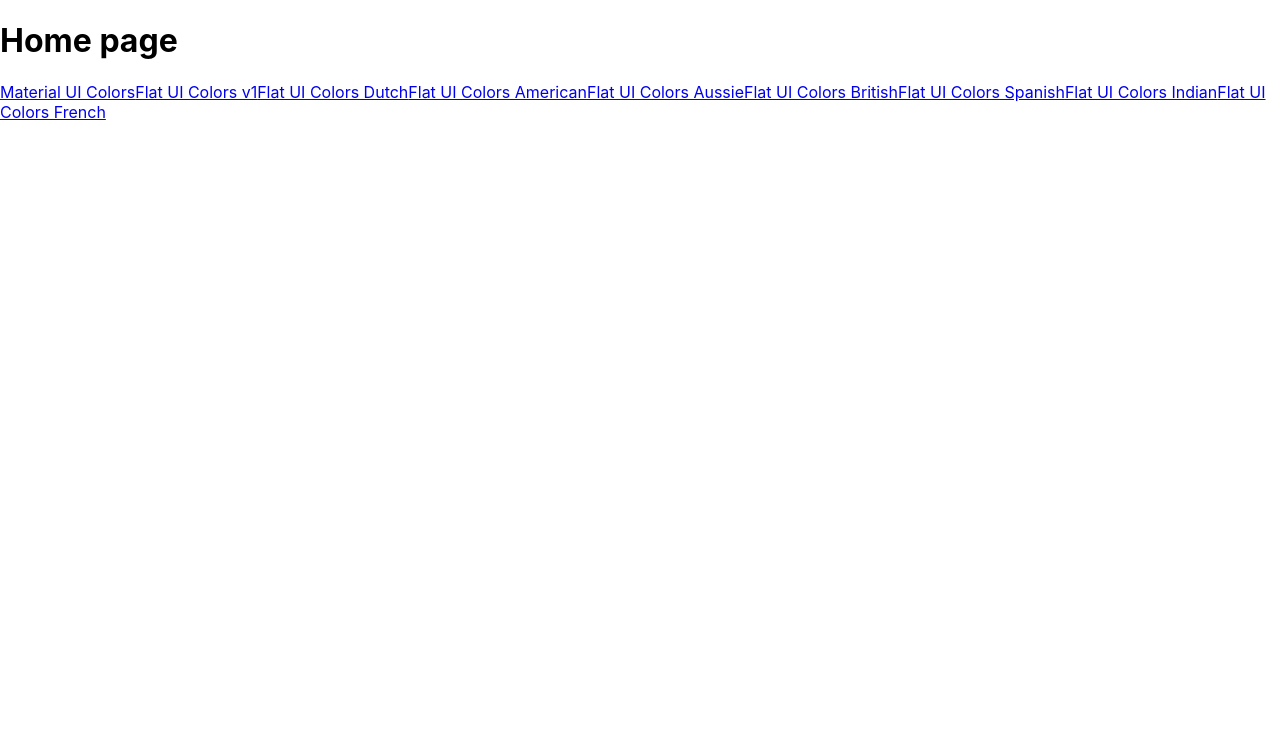
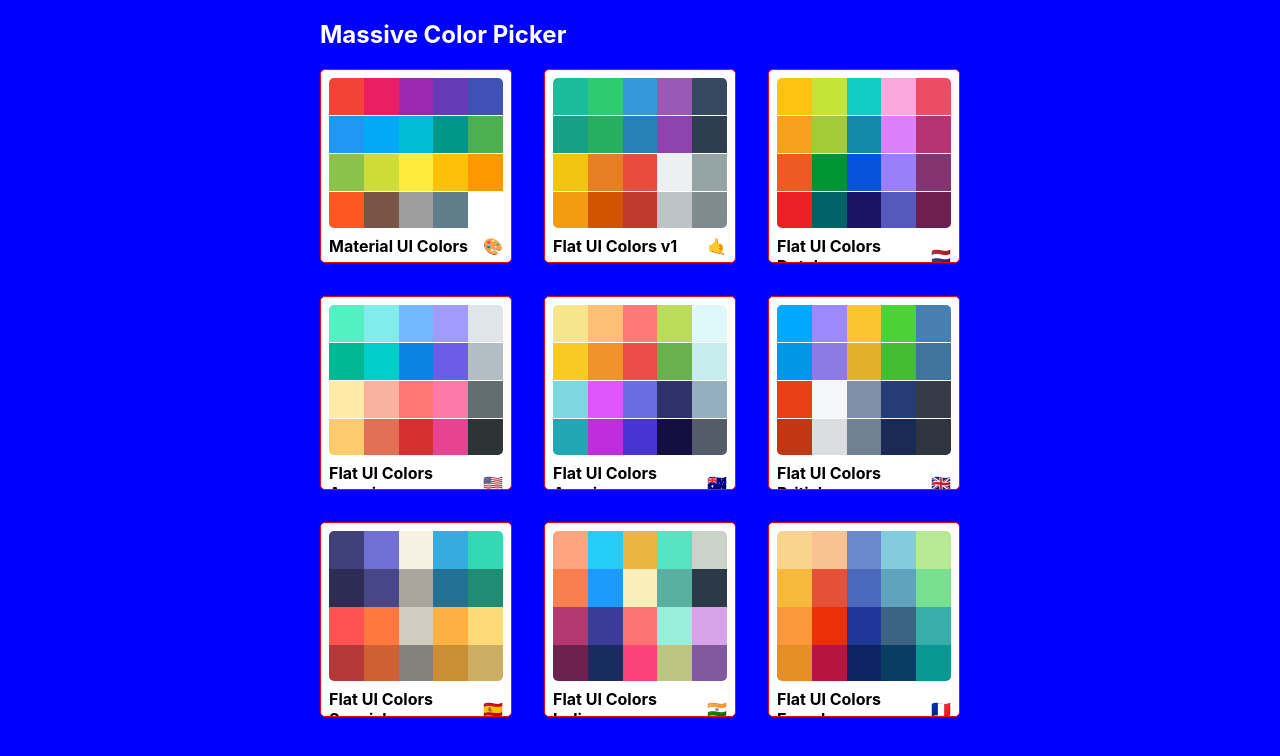
Before and after one commit to ricenoddle/massive-color, a React (Create React App) app: page / in a window 1280 px wide. Shown: the top 756 px of the page. Built offline with nearby package versions, Linux system fonts and the light colour scheme.

Commit message:
Finish styling MiniPalette and PaletteList
withStyles

```diff
--- a/package.json
+++ b/package.json
@@ -5,6 +5,7 @@
   "dependencies": {
     "@material-ui/core": "^4.7.1",
     "@material-ui/icons": "^4.5.1",
+    "@material-ui/styles": "^4.7.1",
     "chroma-js": "^2.1.0",
     "rc-slider": "^8.7.1",
     "react": "^16.12.0",
--- a/src/App.js
+++ b/src/App.js
@@ -19,9 +19,6 @@
         />
         <Route render={() => <h1>404 Not Found! </h1>}/>
       </Switch>
-      // <div>
-      //   <Palette palette={generatePalette(seedColors[4])}/>
-      // </div>
     );
   }
 }
--- /dev/null
+++ b/src/MiniPalette.js
@@ -0,0 +1,64 @@
+import React from 'react';
+import {withStyles} from '@material-ui/styles';
+
+const styles = {
+    root: {
+        backgroundColor: "white",
+        border: "1px solid red",
+        borderRadius: "5px",
+        padding: "0.5rem",
+        position: "relative",
+        overflow: "hidden",
+        "&:hover": {
+            cursor: "pointer"
+        }
+    },
+    colors: {
+        height: "150px",
+        width: "100%",
+        borderRadius: "5px",
+        overflow: "hidden"
+    },
+    title: {
+        display: "flex",
+        justifyContent: "space-between",
+        alignItems: "center",
+        margin: "0",
+        color: "black",
+        paddingTop: "0.5rem",
+        fontSize: "1rem",
+        position: "relative"
+    },
+    emoji: {
+        fontSize: "1.5rem"
+    },
+    miniColor: {
+        height: "25%",
+        width: "20%",
+        display: "inline-block",
+        margin: "0 auto",
+        position: "relative",
+        marginBottom: "-3.5px"
+    }
+}
+
+function MiniPalette(props){
+    const {classes, paletteName, emoji, colors} = props;
+    const miniColorBoxes = colors.map(color => (
+        <div key={color.name} className={classes.miniColor} style={{backgroundColor: color.color}}></div>
+    ));
+
+    return (
+        <div className={classes.root}>
+            <div className={classes.colors}>
+                {miniColorBoxes}
+            </div>
+            <h5 className={classes.title}>
+                {paletteName}
+                <span className="classes.emoji">{emoji}</span>
+            </h5>
+        </div>
+    )
+}
+
+export default withStyles(styles)(MiniPalette);
--- a/src/PaletteList.js
+++ b/src/PaletteList.js
@@ -1,18 +1,57 @@
 import React, {Component} from 'react';
-import { Link } from 'react-router-dom';
+import MiniPalette from './MiniPalette';
+import {withStyles} from '@material-ui/styles';
+
+// import { Link } from 'react-router-dom';
+
+const styles = {
+    root: {
+        backgroundColor: "blue",
+        height: "100vh",
+        display: "flex",
+        alignItems: "flex-start",
+        justifyContent: "center"
+    },
+    container: {
+        width: "50%",
+        display: "flex",
+        alignItems: "flex-start",
+        flexDirection: "column",
+        flexWrap: "wrap"
+    },
+    nav: {
+        display: "flex",
+        width: "100%",
+        justifyContent: "space-between",
+        color: "white"
+    },
+    palettes: {
+        boxSizing: "border-box",
+        width: "100%",
+        display: "grid",
+        gridTemplateColumns: "repeat(3, 30%)",
+        gridGap: "5%"
+    }
+}
 
 class PaletteList extends Component {
     render(){
-        const {palettes} = this.props;
+        const {palettes, classes} = this.props;
         return(
-            <div>
-                <h1>Home page</h1>
-                {palettes.map(palette => (
-                    <Link key={palette.id} to={`/palette/${palette.id}`}>{palette.paletteName}</Link>
-                ))}
+            <div className={classes.root}>
+                <div className={classes.container}>
+                    <nav className={classes.nav}>
+                        <h1>Massive Color Picker</h1>
+                    </nav>
+                    <div className={classes.palettes}>
+                        {palettes.map(palette => (
+                            <MiniPalette key={palette.id} {...palette}/>
+                        ))}
+                    </div>
+                </div>
             </div>
         )
     }
 }
 
-export default PaletteList;
+export default withStyles(styles)(PaletteList);
```
